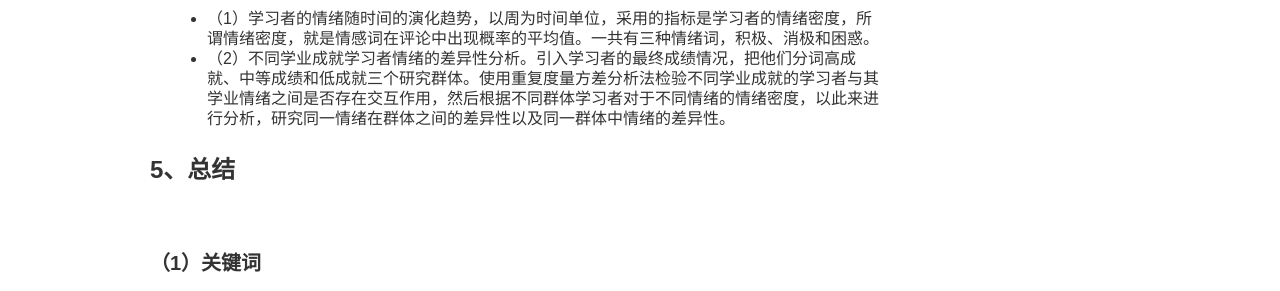
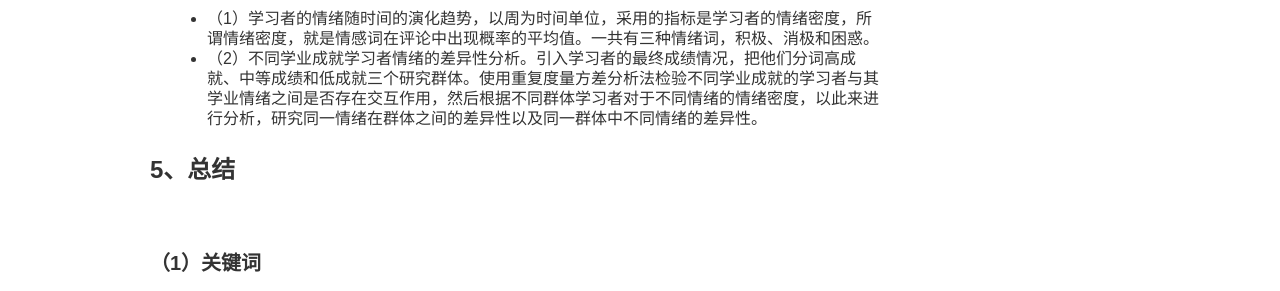
Before and after one commit to yuanmingchen/yuanmingchen.github.io, a Jekyll site: the page built from _posts/2019-04-18-Online Course nlp paper survey.md, in a window 1280 px wide. Shown: the part 1174-1465 px from the top of the page. Built offline with Jekyll 4.4.1, drawn with Linux system fonts in a browser that asks for light colours; comment, search, counter and statistics services are not loaded.

Commit message:
Updates _posts/2019-04-18-Online Course nlp paper survey.md
Auto commit by GitBook Editor

```diff
--- a/_posts/2019-04-18-Online Course nlp paper survey.md
+++ b/_posts/2019-04-18-Online Course nlp paper survey.md
@@ -28,7 +28,7 @@ tags: []
 #### （1）内容概括
 这篇论文主要研究的是SPOC论坛互动中情绪特征及其与学习效果的关系，主要包括以下几方面的研究内容：
 - （1）学习者的情绪随时间的演化趋势，以周为时间单位，采用的指标是学习者的情绪密度，所谓情绪密度，就是情感词在评论中出现概率的平均值。一共有三种情绪词，积极、消极和困惑。
-- （2）不同学业成就学习者情绪的差异性分析。引入学习者的最终成绩情况，把他们分词高成就、中等成绩和低成就三个研究群体。使用重复度量方差分析法检验不同学业成就的学习者与其学业情绪之间是否存在交互作用，然后根据不同群体学习者对于不同情绪的情绪密度，以此来进行分析，研究同一情绪在群体之间的差异性以及同一群体中情绪的差异性。
+- （2）不同学业成就学习者情绪的差异性分析。引入学习者的最终成绩情况，把他们分词高成就、中等成绩和低成就三个研究群体。使用重复度量方差分析法检验不同学业成就的学习者与其学业情绪之间是否存在交互作用，然后根据不同群体学习者对于不同情绪的情绪密度，以此来进行分析，研究同一情绪在群体之间的差异性以及同一群体中不同情绪的差异性。
 
 
 ### 5、总结
```
